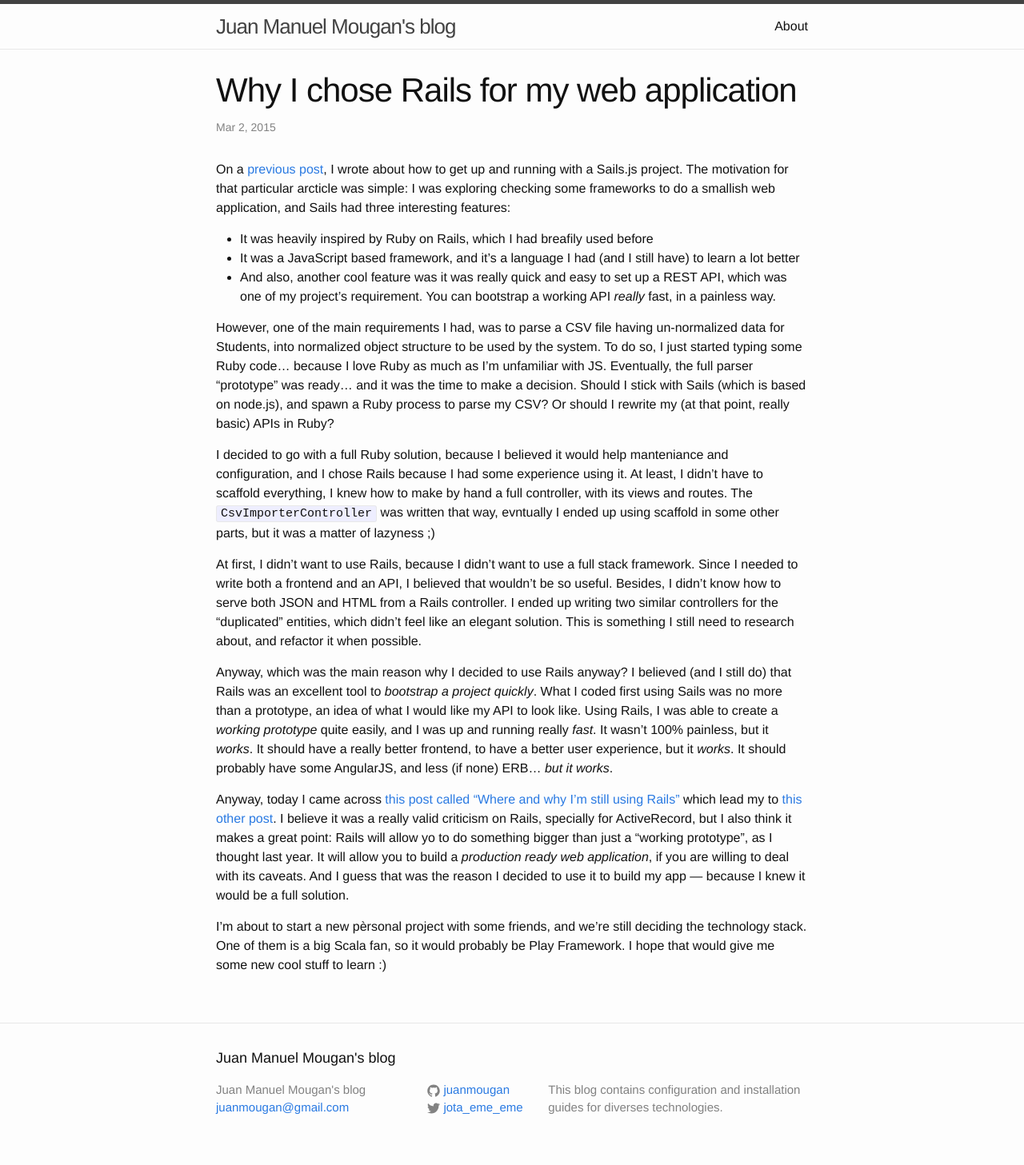
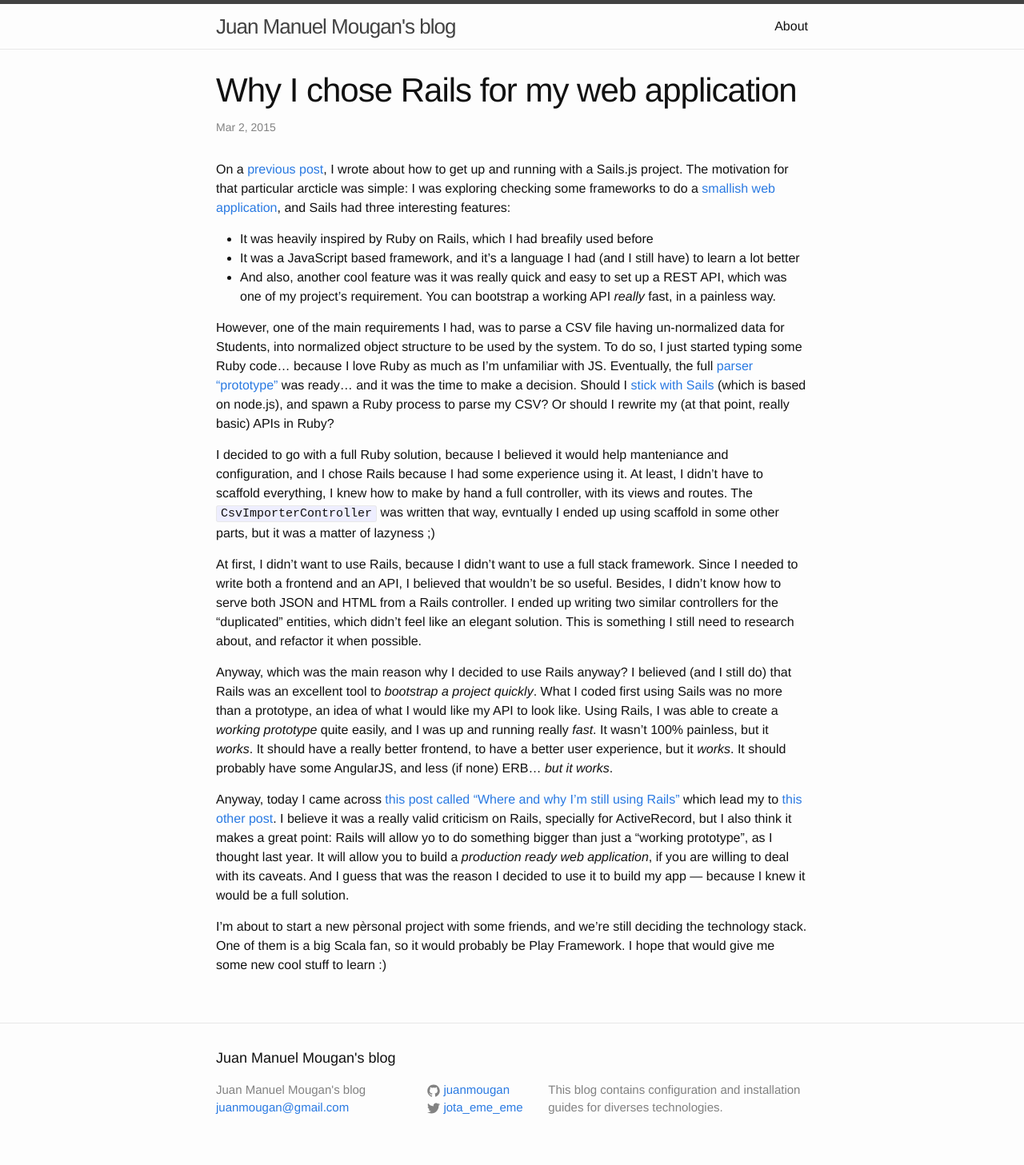
Before and after one commit to juanmougan/juanmougan.github.io, a Jekyll site: the page built from _posts/2016-02-17-why-i-chose-rails-for-my-app.markdown, in a window 1280 px wide. Shown: the whole page at 80% size. Built offline with Jekyll 4.4.1, drawn with Linux system fonts in a browser that asks for light colours; part of the change alters nothing that is shown.

Commit message:
Added missing links and a category

```diff
--- a/_posts/2016-02-17-why-i-chose-rails-for-my-app.markdown
+++ b/_posts/2016-02-17-why-i-chose-rails-for-my-app.markdown
@@ -2,14 +2,14 @@
 layout: post
 title:  "Why I chose Rails for my web application"
 date:   2015-03-02 16:13:00
-categories: Development Ruby on Rails Sails.js MVC
+categories: Development Ruby on Rails Sails.js MVC Opinion
 ---
-On a [previous post](http://juanmougan.github.io/jekyll/update/2015/02/14/setting-up-angular-sails.html), I wrote about how to get up and running with a Sails.js project. The motivation for that particular arcticle was simple: I was exploring checking some frameworks to do a smallish web application, and Sails had three interesting features:
+On a [previous post](http://juanmougan.github.io/jekyll/update/2015/02/14/setting-up-angular-sails.html), I wrote about how to get up and running with a Sails.js project. The motivation for that particular arcticle was simple: I was exploring checking some frameworks to do a [smallish web application](https://github.com/juanmougan/backend/), and Sails had three interesting features:
 - It was heavily inspired by Ruby on Rails, which I had breafily used before
 - It was a JavaScript based framework, and it's a language I had (and I still have) to learn a lot better
 - And also, another cool feature was it was really quick and easy to set up a REST API, which was one of my project's requirement. You can bootstrap a working API _really_ fast, in a painless way.
 
-However, one of the main requirements I had, was to parse a CSV file having un-normalized data for Students, into  normalized object structure to be used by the system. To do so, I just started typing some Ruby code... because I love Ruby as much as I'm unfamiliar with JS. Eventually, the full parser "prototype" was ready... and it was the time to make a decision. Should I stick with Sails (which is based on node.js), and spawn a Ruby process to parse my CSV? Or should I rewrite my (at that point, really basic) APIs in Ruby?
+However, one of the main requirements I had, was to parse a CSV file having un-normalized data for Students, into  normalized object structure to be used by the system. To do so, I just started typing some Ruby code... because I love Ruby as much as I'm unfamiliar with JS. Eventually, the full [parser "prototype"](https://github.com/juanmougan/parseCsv) was ready... and it was the time to make a decision. Should I [stick with Sails](https://github.com/juanmougan/backendNotificaciones/) (which is based on node.js), and spawn a Ruby process to parse my CSV? Or should I rewrite my (at that point, really basic) APIs in Ruby?
 
 I decided to go with a full Ruby solution, because I believed it would help manteniance and configuration, and I chose Rails because I had some experience using it. At least, I didn't have to scaffold everything, I knew how to make by hand a full controller, with its views and routes. The `CsvImporterController` was written that way, evntually I ended up using scaffold in some other parts, but it was a matter of lazyness ;)
 
```
